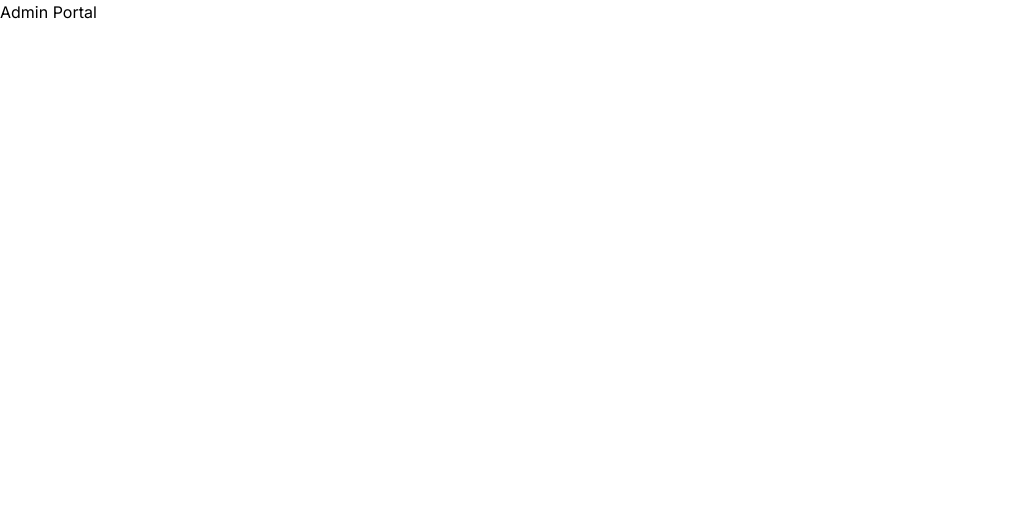
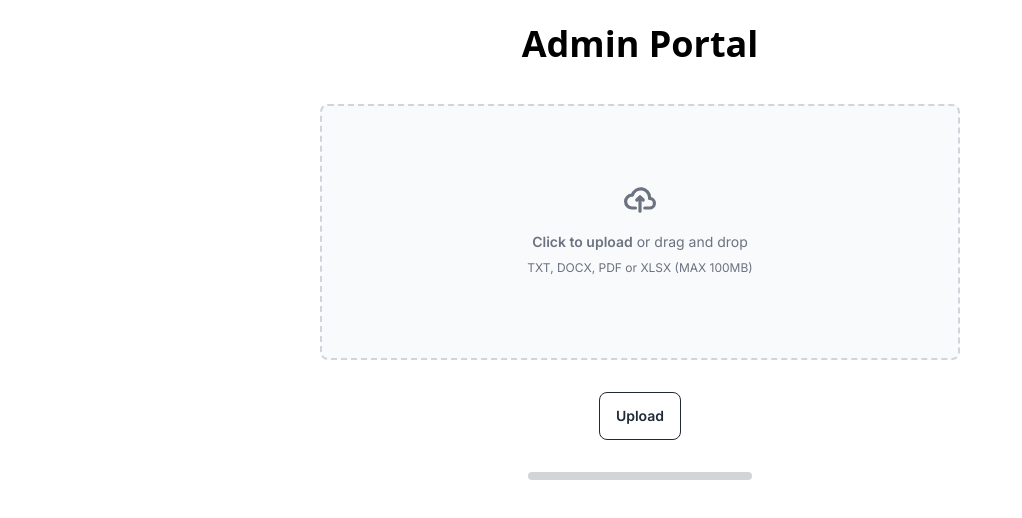
Before and after one commit to rennie-bee/scd-provider-chatbot, a Next.js app in the folder admin-portal/: page / in a window 1280 px wide. Shown: the top 518 px of the page, without its empty margins (0-1022 px from the left). Built offline with nearby package versions, Linux system fonts and the light colour scheme.

Commit message:
Initial Implement Frontend

```diff
--- /dev/null
+++ b/admin-portal/app/api/upload.ts
@@ -0,0 +1,43 @@
+// pages/api/upload.ts
+import type { NextApiRequest, NextApiResponse } from 'next';
+import AWS from 'aws-sdk';
+import formidable, { Files, Fields } from 'formidable-serverless';
+import fs from 'fs';
+
+export const config = {
+  api: {
+    bodyParser: false,
+  },
+};
+
+export default async function handler(req: NextApiRequest, res: NextApiResponse) {
+  const form = new formidable.IncomingForm();
+
+  form.parse(req, async (err: any, fields: Fields, files: Files) => {
+    if (err) {
+      return res.status(500).json({ error: "Error parsing the files" });
+    }
+
+    AWS.config.update({
+      accessKeyId: process.env.AWS_ACCESS_KEY_ID,
+      secretAccessKey: process.env.AWS_SECRET_ACCESS_KEY,
+      region: process.env.AWS_REGION,
+    });
+
+    const s3 = new AWS.S3();
+
+    const file = Array.isArray(files.file) ? files.file[0] : files.file;
+
+    try {
+      const s3Response = await s3.upload({
+        Bucket: process.env.AWS_S3_BUCKET as string,
+        Key: `uploads/${file.originalFilename}`,
+        Body: fs.createReadStream(file.filepath),
+      }).promise();
+
+      res.status(200).json({ message: "File uploaded successfully!", data: s3Response });
+    } catch (error) {
+      res.status(500).json({ error: "Error uploading to S3", details: error });
+    }
+  });
+}
--- /dev/null
+++ b/admin-portal/app/components/upload/page.tsx
@@ -0,0 +1,90 @@
+'use client'
+
+import { NextPage } from 'next';
+import React, { useState } from 'react';
+
+const UploadPage: NextPage = () => {
+    const [fileName, setFileName] = useState<string>('');
+
+    const handleFileChange = (event: React.ChangeEvent<HTMLInputElement>) => {
+        const file = event.target.files ? event.target.files[0] : null;
+        if (file) {
+            setFileName(file.name);
+        }
+    };
+
+    const [uploadProgress, setUploadProgress] = useState<number>(0);
+
+    const handleSubmit = async (event: React.FormEvent<HTMLFormElement>) => {
+        event.preventDefault();
+
+        const fileInput = document.getElementById('dropzone-file') as HTMLInputElement;
+        if (fileInput?.files?.[0]) {
+          const file = fileInput.files[0];
+          const formData = new FormData();
+          formData.append('file', file);
+
+          const xhr = new XMLHttpRequest();
+
+          // Listen for `upload.progress` event
+          xhr.upload.onprogress = (event) => {
+            if (event.lengthComputable) {
+              const percent = (event.loaded / event.total) * 100;
+              setUploadProgress(Math.round(percent));
+            }
+          };
+
+          // Set up the request
+          xhr.open('POST', '/api/upload', true);
+
+          // Set up a handler for when the request finishes
+          xhr.onload = () => {
+            if (xhr.status === 200) {
+              console.log('File uploaded successfully');
+
+              // Reset the form and state
+              setFileName('');
+              setUploadProgress(0);
+              fileInput.value = ''; // Reset file input
+
+              // Optionally, show a success message
+              alert('File uploaded successfully!');
+            } else {
+              console.error('Error in file upload');
+              // Handle error
+            }
+          };
+
+          // Send the request
+          xhr.send(formData);
+        }
+    };
+
+
+    return (
+        <form onSubmit={handleSubmit}>
+          <div className="flex items-center justify-center w-full pl-[25%] pr-[25%]">
+            <label htmlFor="dropzone-file" className="flex flex-col items-center justify-center w-full h-64 border-2 border-gray-300 border-dashed rounded-lg cursor-pointer bg-gray-50 dark:hover:bg-bray-800 dark:bg-gray-700 hover:bg-gray-100 dark:border-gray-600 dark:hover:border-gray-500 dark:hover:bg-gray-600">
+              <div className="flex flex-col items-center justify-center pt-5 pb-6">
+                <svg class="w-8 h-8 mb-4 text-gray-500 dark:text-gray-400" aria-hidden="true" xmlns="http://www.w3.org/2000/svg" fill="none" viewBox="0 0 20 16">
+                    <path stroke="currentColor" stroke-linecap="round" stroke-linejoin="round" stroke-width="2" d="M13 13h3a3 3 0 0 0 0-6h-.025A5.56 5.56 0 0 0 16 6.5 5.5 5.5 0 0 0 5.207 5.021C5.137 5.017 5.071 5 5 5a4 4 0 0 0 0 8h2.167M10 15V6m0 0L8 8m2-2 2 2"/>
+                </svg>
+                <p class="mb-2 text-sm text-gray-500 dark:text-gray-400"><span class="font-semibold">Click to upload</span> or drag and drop</p>
+                <p className="text-xs text-gray-500 dark:text-gray-400">{fileName || 'TXT, DOCX, PDF or XLSX (MAX 100MB)'}</p>
+              </div>
+              <input id="dropzone-file" type="file" name="file" className="hidden" onChange={handleFileChange} required />
+            </label>
+          </div>
+
+          <div className="flex items-center justify-center pt-8">
+            <button type="submit" className="btn btn-outline">Upload</button>
+          </div>
+
+          <div className="flex items-center justify-center pt-8">
+            <progress className="progress w-56" value={uploadProgress} max="100"></progress>
+          </div>
+        </form>
+    );
+};
+
+export default UploadPage;
--- a/admin-portal/app/layout.tsx
+++ b/admin-portal/app/layout.tsx
@@ -15,7 +15,7 @@ export default function RootLayout({
   children: React.ReactNode
 }) {
   return (
-    <html lang="en">
+    <html lang="en" data-theme="winter">
       <body className={inter.className}>{children}</body>
     </html>
   )
--- a/admin-portal/app/page.tsx
+++ b/admin-portal/app/page.tsx
@@ -1,7 +1,11 @@
 import Image from 'next/image'
+import UploadPage from './components/upload/page'
 
 export default function Home() {
   return (
-    <main><h1>Admin Portal</h1></main>
+    <main>
+      <h1 class="text-center text-4xl pt-6 pb-10 font-sans font-extrabold">Admin Portal</h1>
+      <UploadPage></UploadPage>
+    </main>
   )
 }
--- a/admin-portal/tailwind.config.ts
+++ b/admin-portal/tailwind.config.ts
@@ -15,6 +15,9 @@ const config: Config = {
       },
     },
   },
-  plugins: [],
+  plugins: [require("daisyui")],
+  daisyui: {
+    themes: ["light", "dark", "cupcake"],
+  },
 }
 export default config
```
Also changed, not shown: admin-portal/package.json (+8 -5 lines), 1 other file (tests, documents, lock files or other folders).
